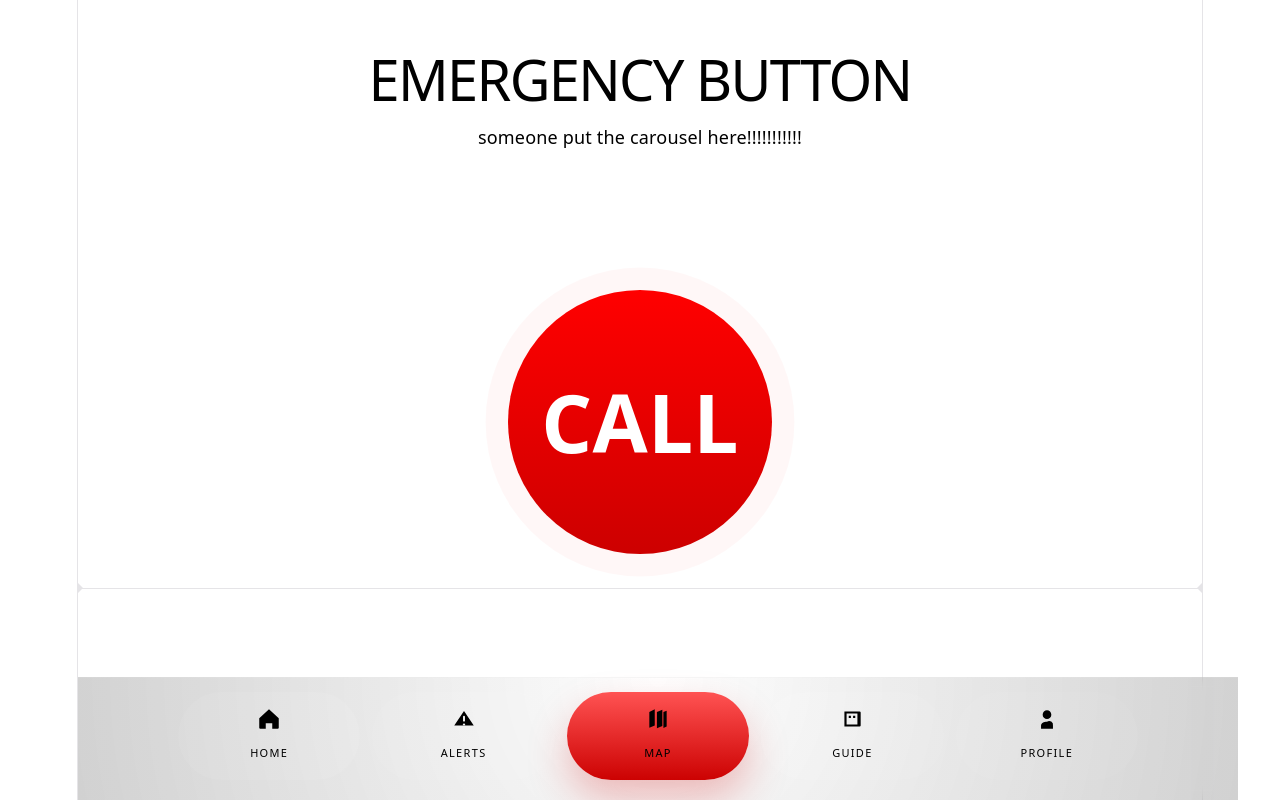
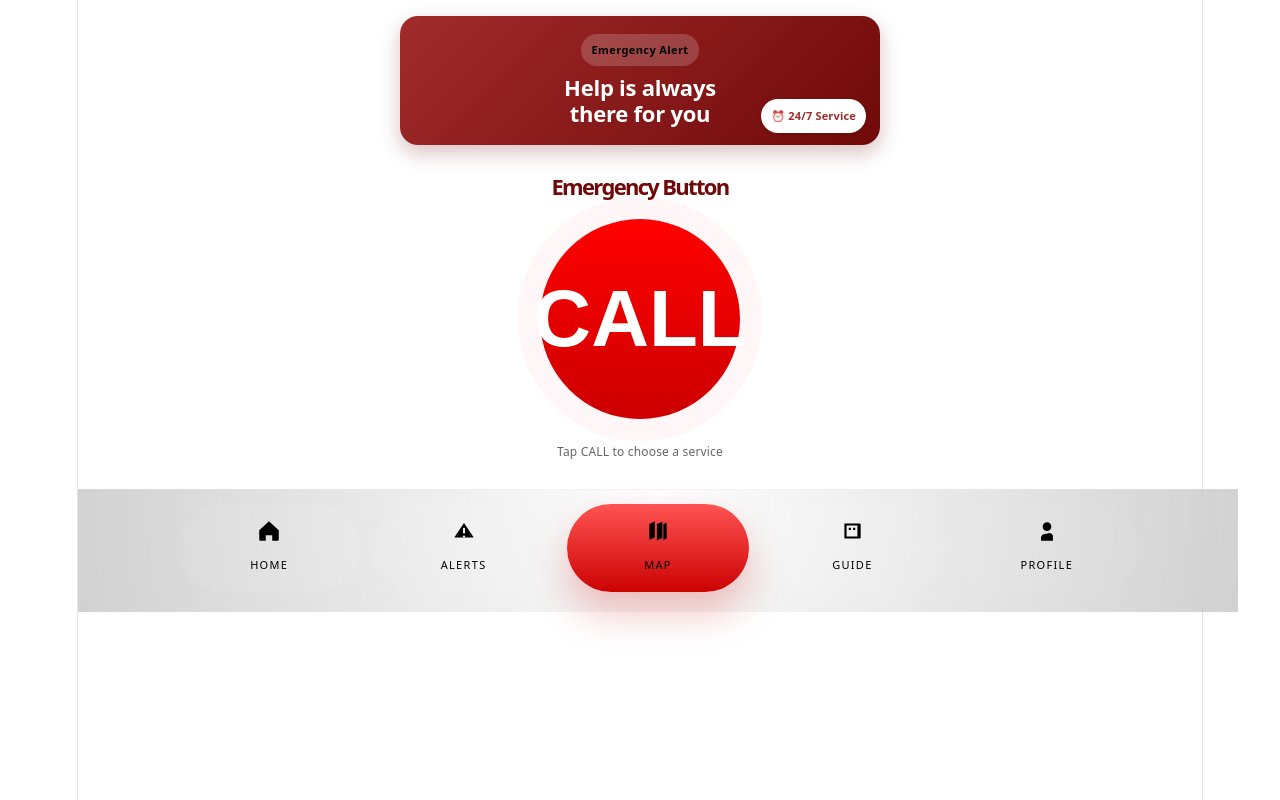
Before and after one commit to CarolineNK12/Emergency, a React (Vite) app in the folder emergency-button/: page / in a window 1280 px wide. Built offline with nearby package versions, Linux system fonts and the light colour scheme.

Commit message:
updated the home page

```diff
--- a/emergency-button/src/home.jsx
+++ b/emergency-button/src/home.jsx
@@ -1,29 +1,411 @@
-import { useState } from 'react'
-import './App.css'
+import { useState } from "react";
+import "./App.css";
+
+// Indonesian emergency service numbers
+const SERVICES = [
+  {
+    key: "police",
+    name: "Police",
+    desc: "Polisi",
+    icon: "🚔",
+    number: "110",
+    color: "#1f4e91",
+  },
+  {
+    key: "ambulance",
+    name: "Ambulance",
+    desc: "Ambulans",
+    icon: "🚑",
+    number: "118",
+    color: "#c62828",
+  },
+  {
+    key: "fire",
+    name: "Fire Fighter",
+    desc: "Pemadam Kebakaran",
+    icon: "🚒",
+    number: "113",
+    color: "#d84315",
+  },
+];
 
 function Home() {
-  const [count, setCount] = useState(0)
+  const [open, setOpen] = useState(false);
+  const [idx, setIdx] = useState(0);
+
+  const service = SERVICES[idx];
+  const prev = () => setIdx((i) => (i - 1 + SERVICES.length) % SERVICES.length);
+  const next = () => setIdx((i) => (i + 1) % SERVICES.length);
 
   return (
-    <>
-      <section id="center">
-        <div>
-          <h1>EMERGENCY BUTTON</h1>
-          <p>
-            someone put the carousel here!!!!!!!!!!!
-          </p>
+    <div style={styles.screen}>
+      {/* --- Emergency Alert Card (top) --- */}
+      <div style={styles.alertCard}>
+        <div style={styles.alertBadge}>Emergency Alert</div>
+        <h2 style={styles.alertTitle}>
+          Help is always
+          <br />
+          there for you
+        </h2>
+        <span style={styles.tag247}>⏰ 24/7 Service</span>
+      </div>
+
+      {/* --- Emergency Button section --- */}
+      <div style={styles.callSection}>
+        <h1 style={styles.callTitle}>Emergency Button</h1>
+
+        <button
+          className="sosbutton"
+          onClick={() => {
+            setIdx(0);
+            setOpen(true);
+          }}
+        >
+          CALL
+        </button>
+
+        <p style={styles.hint}>Tap CALL to choose a service</p>
+      </div>
+
+      {/* --- Modal / Carousel popup --- */}
+      {open && (
+        <div style={styles.overlay} onClick={() => setOpen(false)}>
+          <div style={styles.modal} onClick={(e) => e.stopPropagation()}>
+            <button
+              style={styles.close}
+              onClick={() => setOpen(false)}
+              aria-label="Close"
+            >
+              ×
+            </button>
+
+            <h3 style={styles.modalTitle}>Choose emergency service</h3>
+            <p style={styles.modalSub}>
+              Use ‹ / › to switch, then tap the card to call
+            </p>
+
+            <div style={styles.carousel}>
+              <button style={styles.arrow} onClick={prev} aria-label="Previous">
+                ‹
+              </button>
+
+              {/* The card is an <a href="tel:..."> so tapping it calls */}
+              <a
+                href={`tel:${service.number}`}
+                style={{
+                  ...styles.serviceCard,
+                  background: `linear-gradient(160deg, ${service.color}, #000)`,
+                }}
+              >
+                <div style={styles.serviceIcon}>{service.icon}</div>
+                <div style={styles.serviceName}>{service.name}</div>
+                <div style={styles.serviceDesc}>{service.desc}</div>
+
+                <div style={styles.numberPill}>
+                  <span style={{ fontSize: 14, opacity: 0.85 }}>📞</span>
+                  <span style={styles.numberText}>{service.number}</span>
+                </div>
+
+                <div style={styles.tapHint}>TAP TO CALL</div>
+              </a>
+
+              <button style={styles.arrow} onClick={next} aria-label="Next">
+                ›
+              </button>
+            </div>
+
+            {/* Dots indicator */}
+            <div style={styles.dots}>
+              {SERVICES.map((s, i) => (
+                <button
+                  key={s.key}
+                  onClick={() => setIdx(i)}
+                  aria-label={s.name}
+                  style={{
+                    ...styles.dot,
+                    background: i === idx ? "#a12b2b" : "#ccc",
+                    transform: i === idx ? "scale(1.25)" : "scale(1)",
+                  }}
+                />
+              ))}
+            </div>
+
+            {/* Quick-select mini row */}
+            <div style={styles.miniRow}>
+              {SERVICES.map((s, i) => (
+                <button
+                  key={s.key}
+                  onClick={() => setIdx(i)}
+                  style={{
+                    ...styles.miniBtn,
+                    borderColor: i === idx ? "#a12b2b" : "#ddd",
+                    background: i === idx ? "#fff5f5" : "#fff",
+                  }}
+                >
+                  <span style={{ fontSize: 22 }}>{s.icon}</span>
+                  <span style={styles.miniLabel}>{s.name}</span>
+                  <span style={styles.miniNum}>{s.number}</span>
+                </button>
+              ))}
+            </div>
+          </div>
         </div>
-        <section id="spacer"></section>
-        <div>
-          <a href="tel:+62112" className="sosbutton">
-            CALL
-          </a>
-        </div>
-      </section>
-      <div className="ticks"></div>
-      <section id="spacer"></section>
-    </>
-  )
+      )}
+
+      {/* Small keyframes needed for the modal + card float */}
+      <style>{`
+        @keyframes fadeIn { from { opacity: 0 } to { opacity: 1 } }
+        @keyframes popIn {
+          0% { opacity: 0; transform: translateY(20px) scale(0.95); }
+          100% { opacity: 1; transform: translateY(0) scale(1); }
+        }
+        @keyframes floatCard {
+          0%, 100% { transform: translateY(0); }
+          50% { transform: translateY(-4px); }
+        }
+        .service-card-anim { animation: floatCard 3s ease-in-out infinite; }
+      `}</style>
+    </div>
+  );
 }
 
-export default Home
+// ---------- inline styles (kept in one place for readability) ----------
+const styles = {
+  screen: {
+    width: "100%",
+    maxWidth: 480,
+    margin: "0 auto",
+    padding: "16px 20px 24px",
+    boxSizing: "border-box",
+    display: "flex",
+    flexDirection: "column",
+    alignItems: "center",
+    gap: 20,
+  },
+
+  // Top red card
+  alertCard: {
+    width: "100%",
+    background: "linear-gradient(135deg, #a12b2b 0%, #700909 100%)",
+    borderRadius: 18,
+    padding: "18px 20px",
+    color: "#fff",
+    position: "relative",
+    boxShadow: "0 8px 20px rgba(112,9,9,.25)",
+  },
+  alertBadge: {
+    display: "inline-block",
+    background: "rgba(255,255,255,.18)",
+    padding: "3px 10px",
+    borderRadius: 999,
+    fontSize: 11,
+    fontWeight: 700,
+    letterSpacing: 0.4,
+    marginBottom: 8,
+  },
+  alertTitle: {
+    margin: 0,
+    fontSize: 22,
+    lineHeight: 1.2,
+    fontWeight: 800,
+    color: "#fff",
+  },
+  tag247: {
+    position: "absolute",
+    bottom: 12,
+    right: 14,
+    background: "#fff",
+    color: "#a12b2b",
+    borderRadius: 999,
+    padding: "4px 10px",
+    fontSize: 11,
+    fontWeight: 700,
+    boxShadow: "0 2px 5px rgba(0,0,0,.1)",
+  },
+
+  callSection: {
+    display: "flex",
+    flexDirection: "column",
+    alignItems: "center",
+    gap: 20,
+    marginTop: 8,
+  },
+  callTitle: {
+    margin: 0,
+    color: "#700909",
+    fontSize: 22,
+    fontWeight: 800,
+  },
+  hint: {
+    margin: 0,
+    fontSize: 12,
+    color: "#666",
+  },
+
+  // Modal
+  overlay: {
+    position: "fixed",
+    inset: 0,
+    background: "rgba(0,0,0,.55)",
+    backdropFilter: "blur(3px)",
+    zIndex: 1000,
+    display: "flex",
+    alignItems: "center",
+    justifyContent: "center",
+    padding: 16,
+    animation: "fadeIn .2s ease-out",
+  },
+  modal: {
+    width: "100%",
+    maxWidth: 380,
+    background: "#fff",
+    borderRadius: 22,
+    padding: "20px 18px 22px",
+    position: "relative",
+    boxShadow: "0 20px 40px rgba(0,0,0,.35)",
+    animation: "popIn .25s ease-out",
+  },
+  close: {
+    position: "absolute",
+    top: 10,
+    right: 12,
+    width: 32,
+    height: 32,
+    borderRadius: "50%",
+    border: "none",
+    background: "#f2f2f2",
+    color: "#333",
+    fontSize: 22,
+    lineHeight: 1,
+    cursor: "pointer",
+  },
+  modalTitle: {
+    margin: "4px 0 4px",
+    fontSize: 18,
+    fontWeight: 800,
+    color: "#700909",
+    textAlign: "center",
+  },
+  modalSub: {
+    margin: "0 0 16px",
+    fontSize: 12,
+    color: "#666",
+    textAlign: "center",
+  },
+
+  carousel: {
+    display: "flex",
+    alignItems: "center",
+    gap: 8,
+    marginBottom: 12,
+  },
+  arrow: {
+    width: 34,
+    height: 34,
+    borderRadius: "50%",
+    border: "1px solid #ddd",
+    background: "#fff",
+    fontSize: 24,
+    lineHeight: 1,
+    cursor: "pointer",
+    color: "#a12b2b",
+    fontWeight: 700,
+    boxShadow: "0 2px 5px rgba(0,0,0,.08)",
+  },
+  serviceCard: {
+    flex: 1,
+    minHeight: 220,
+    borderRadius: 20,
+    color: "#fff",
+    textDecoration: "none",
+    padding: "18px 14px",
+    display: "flex",
+    flexDirection: "column",
+    alignItems: "center",
+    justifyContent: "center",
+    gap: 6,
+    boxShadow: "0 10px 20px rgba(0,0,0,.15)",
+    cursor: "pointer",
+    userSelect: "none",
+  },
+  serviceIcon: {
+    fontSize: 68,
+    lineHeight: 1,
+    filter: "drop-shadow(0 4px 6px rgba(0,0,0,.35))",
+  },
+  serviceName: {
+    fontSize: 20,
+    fontWeight: 800,
+    marginTop: 4,
+  },
+  serviceDesc: {
+    fontSize: 12,
+    opacity: 0.85,
+  },
+  numberPill: {
+    marginTop: 8,
+    background: "rgba(255,255,255,.18)",
+    borderRadius: 999,
+    padding: "6px 14px",
+    display: "flex",
+    alignItems: "center",
+    gap: 6,
+  },
+  numberText: {
+    fontSize: 22,
+    fontWeight: 900,
+    letterSpacing: 1,
+  },
+  tapHint: {
+    marginTop: 6,
+    fontSize: 11,
+    letterSpacing: 1.5,
+    opacity: 0.9,
+    fontWeight: 700,
+  },
+
+  dots: {
+    display: "flex",
+    justifyContent: "center",
+    gap: 8,
+    marginBottom: 14,
+  },
+  dot: {
+    width: 8,
+    height: 8,
+    borderRadius: "50%",
+    border: "none",
+    padding: 0,
+    cursor: "pointer",
+    transition: "transform .15s ease",
+  },
+
+  miniRow: {
+    display: "grid",
+    gridTemplateColumns: "repeat(3, 1fr)",
+    gap: 8,
+  },
+  miniBtn: {
+    display: "flex",
+    flexDirection: "column",
+    alignItems: "center",
+    gap: 2,
+    padding: "8px 4px",
+    borderRadius: 12,
+    border: "1px solid #ddd",
+    cursor: "pointer",
+    background: "#fff",
+  },
+  miniLabel: {
+    fontSize: 11,
+    fontWeight: 700,
+    color: "#333",
+  },
+  miniNum: {
+    fontSize: 12,
+    fontWeight: 800,
+    color: "#a12b2b",
+  },
+};
+
+export default Home;
```
